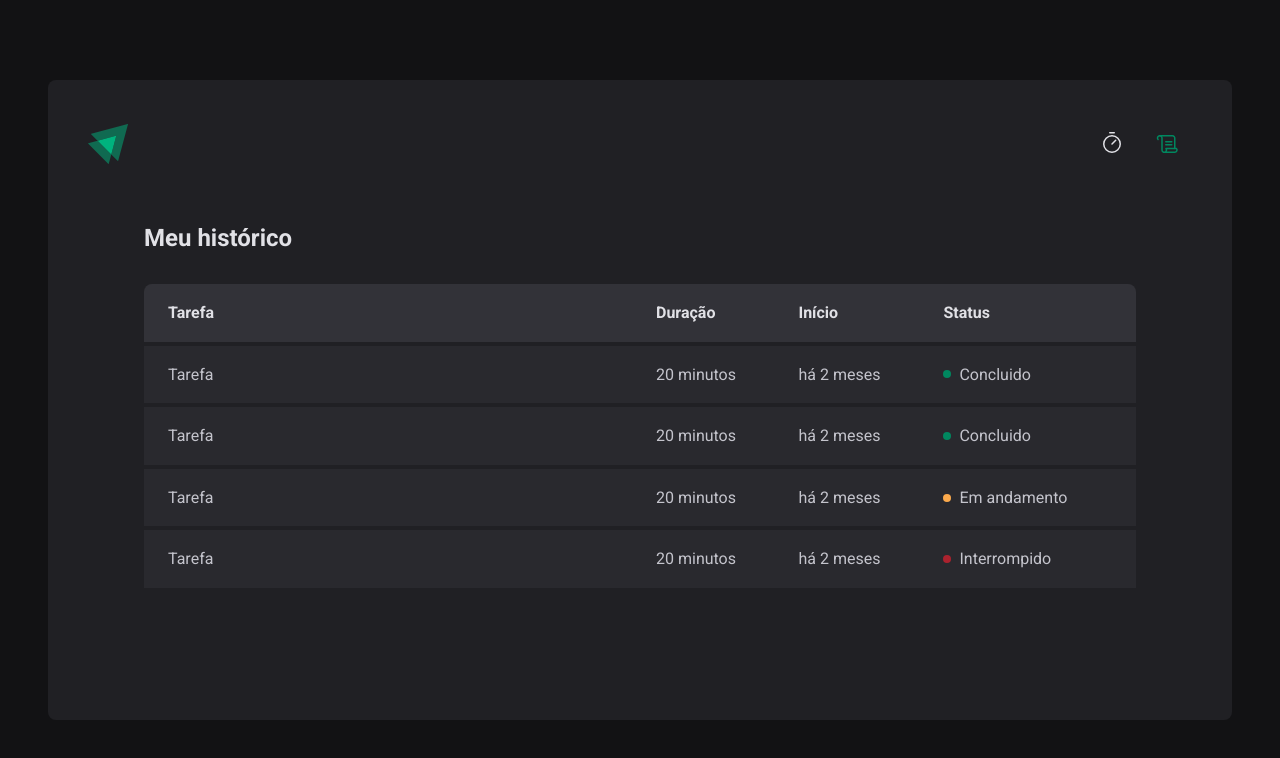
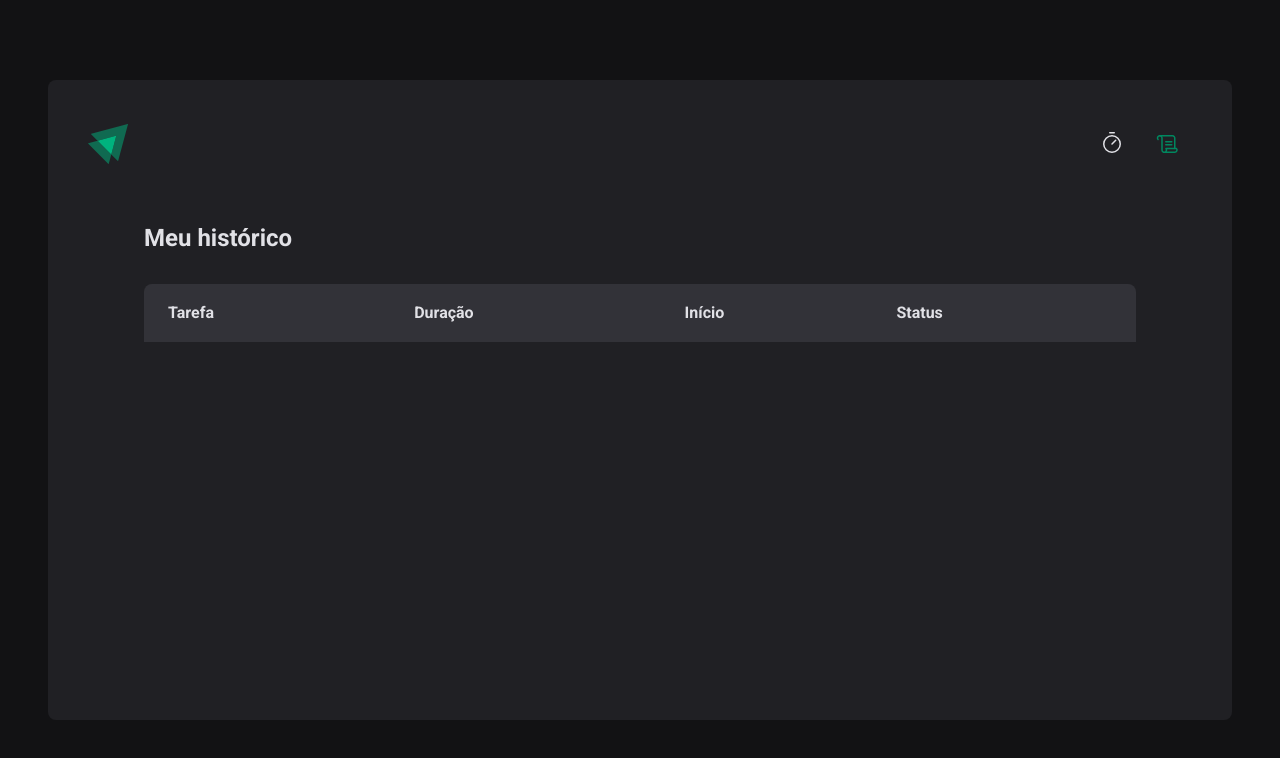
Before and after one commit to domzinhuu/02-ignite-timer, a React (Vite) app: page /history in a window 1280 px wide. Shown: the top 758 px of the page. Built offline with nearby package versions, Linux system fonts and the light colour scheme.

Commit message:
feat: terminando aplicação ignite timer

```diff
--- a/package.json
+++ b/package.json
@@ -12,6 +12,7 @@
   "dependencies": {
     "@hookform/resolvers": "^3.1.0",
     "date-fns": "^2.30.0",
+    "immer": "^10.0.2",
     "phosphor-react": "^1.4.1",
     "react": "^18.2.0",
     "react-dom": "^18.2.0",
--- a/src/App.tsx
+++ b/src/App.tsx
@@ -3,12 +3,15 @@ import { defaultTheme } from './styles/themes/default'
 import { GlobalStyle } from './styles/themes/global'
 import { Router } from './Router'
 import { BrowserRouter } from 'react-router-dom'
+import { CycleContextProvider } from './contexts/CycleContext'
 
 export function App() {
   return (
     <ThemeProvider theme={defaultTheme}>
       <BrowserRouter>
-        <Router />
+        <CycleContextProvider>
+          <Router />
+        </CycleContextProvider>
       </BrowserRouter>
 
       <GlobalStyle />
--- a/src/contexts/CycleContext.ts
+++ /dev/null
@@ -1,17 +0,0 @@
-import { createContext } from 'react'
-export interface Cycle {
-  id: string
-  task: string
-  minutesAmount: number
-  startDate: Date
-  interruptDate?: Date
-  finishedDate?: Date
-}
-
-interface CycleContextProps {
-  activeCycle: Cycle | undefined
-  cycles: Cycle[]
-  activeCycleId: string | null
-  markCurrentCycleAsFinished: () => void
-}
-export const CycleContext = createContext({} as CycleContextProps)
--- /dev/null
+++ b/src/contexts/CycleContext.tsx
@@ -0,0 +1,100 @@
+import { createContext, useEffect, useReducer, useState } from 'react'
+import { Cycle, cycleReducer } from '../reducers/cycles/reducer'
+import {
+  addNewCyclesAction,
+  interruptCycleAction,
+  markCurrentCycleAsFinishedAction,
+} from '../reducers/cycles/actions'
+import { differenceInSeconds } from 'date-fns'
+
+interface NewCicleForm {
+  task: string
+  minutesAmount: number
+}
+
+interface CycleContextProps {
+  activeCycle: Cycle | undefined
+  cycles: Cycle[]
+  activeCycleId: string | null
+  amountSecondsPassed: number
+  markCurrentCycleAsFinished: () => void
+  createNewCycle: (data: NewCicleForm) => void
+  interruptCycle: () => void
+  updateSecondsPassed: (seconds: number) => void
+}
+
+export const CycleContext = createContext({} as CycleContextProps)
+
+export const CycleContextProvider = ({ children }: any) => {
+  const [cyclesState, dispatch] = useReducer(
+    cycleReducer,
+    {
+      cycles: [],
+      activeCycleId: null,
+    },
+    (innitalState) => {
+      const storedStateAsJson = localStorage.getItem(
+        '@ignite-time:cycle-state-1.0.0',
+      )
+
+      if (storedStateAsJson) {
+        return JSON.parse(storedStateAsJson)
+      } else {
+        return innitalState
+      }
+    },
+  )
+  const { cycles, activeCycleId } = cyclesState
+  const activeCycle = cycles.find((cycle) => cycle.id === activeCycleId)
+
+  const [amountSecondsPassed, setAmountSecondsPassed] = useState<number>(() => {
+    if (activeCycle) {
+      return differenceInSeconds(new Date(), new Date(activeCycle.startDate))
+    }
+
+    return 0
+  })
+  useEffect(() => {
+    const stateJSON = JSON.stringify(cyclesState)
+    localStorage.setItem('@ignite-time:cycle-state-1.0.0', stateJSON)
+  }, [cyclesState])
+
+  function markCurrentCycleAsFinished() {
+    dispatch(markCurrentCycleAsFinishedAction())
+  }
+
+  function createNewCycle(data: NewCicleForm) {
+    const newCycle: Cycle = {
+      id: String(Date.now()),
+      task: data.task,
+      minutesAmount: data.minutesAmount,
+      startDate: new Date(),
+    }
+    dispatch(addNewCyclesAction(newCycle))
+  }
+
+  function interruptCycle() {
+    dispatch(interruptCycleAction())
+  }
+
+  function updateSecondsPassed(seconds: number) {
+    setAmountSecondsPassed(seconds)
+  }
+
+  return (
+    <CycleContext.Provider
+      value={{
+        activeCycle,
+        cycles,
+        activeCycleId,
+        amountSecondsPassed,
+        markCurrentCycleAsFinished,
+        createNewCycle,
+        interruptCycle,
+        updateSecondsPassed,
+      }}
+    >
+      {children}
+    </CycleContext.Provider>
+  )
+}
--- a/src/pages/History/index.tsx
+++ b/src/pages/History/index.tsx
@@ -1,6 +1,12 @@
+import { useContext } from 'react'
 import { HistoryContainer, HistoryList, Status } from './style'
+import { formatDistanceToNow } from 'date-fns'
+import ptBr from 'date-fns/locale/pt-BR'
+import { CycleContext } from '../../contexts/CycleContext'
+import { Cycle } from '../../reducers/cycles/reducer'
+export function History() {
+  const { cycles, activeCycle } = useContext(CycleContext)
 
-export function History() {
   return (
     <HistoryContainer>
       <h1>Meu histórico</h1>
@@ -17,41 +23,31 @@ export function History() {
           </thead>
 
           <tbody>
-            <tr>
-              <td>Tarefa</td>
-              <td>20 minutos</td>
-              <td>há 2 meses</td>
-              <td>
-                <Status statusColor="green">Concluido</Status>
-              </td>
-            </tr>
+            {cycles.map((cycle: Cycle) => (
+              <tr key={cycle.id}>
+                <td>{cycle.task}</td>
+                <td>{cycle.minutesAmount} minutos</td>
+                <td>
+                  {formatDistanceToNow(new Date(cycle.startDate), {
+                    addSuffix: true,
+                    locale: ptBr,
+                  })}
+                </td>
+                <td>
+                  {cycle.finishedDate && (
+                    <Status statusColor="green">Concluido</Status>
+                  )}
 
-            <tr>
-              <td>Tarefa</td>
-              <td>20 minutos</td>
-              <td>há 2 meses</td>
-              <td>
-                <Status statusColor="green">Concluido</Status>
-              </td>
-            </tr>
+                  {cycle.interruptDate && (
+                    <Status statusColor="red"> Interrompido</Status>
+                  )}
 
-            <tr>
-              <td>Tarefa</td>
-              <td>20 minutos</td>
-              <td>há 2 meses</td>
-              <td>
-                <Status statusColor="yellow">Em andamento</Status>
-              </td>
-            </tr>
-
-            <tr>
-              <td>Tarefa</td>
-              <td>20 minutos</td>
-              <td>há 2 meses</td>
-              <td>
-                <Status statusColor="red">Interrompido</Status>
-              </td>
-            </tr>
+                  {cycle.id === activeCycle?.id && (
+                    <Status statusColor="yellow"> Andamento</Status>
+                  )}
+                </td>
+              </tr>
+            ))}
           </tbody>
         </table>
       </HistoryList>
--- a/src/pages/Home/components/NewCycleForm/index.tsx
+++ b/src/pages/Home/components/NewCycleForm/index.tsx
@@ -1,6 +1,6 @@
 import { useContext } from 'react'
 import { FormContainer, MinutesAmountInput, TaskInput } from './styles'
-import { CycleContext } from '../../../../contexts/CycleContext'
+import { CycleContext } from '../../../../contexts/CycleContext.tsx'
 import { useFormContext } from 'react-hook-form'
 
 export function NewCycleForm() {
--- a/src/pages/Home/index.tsx
+++ b/src/pages/Home/index.tsx
@@ -7,10 +7,10 @@ import {
   StartCoutdownButton,
   StopCoutdownButton,
 } from './styles'
-import { useState } from 'react'
 import { NewCycleForm } from './components/NewCycleForm'
 import { CountyDown } from './components/Countdown'
-import { Cycle, CycleContext } from '../../contexts/CycleContext'
+import { CycleContext } from '../../contexts/CycleContext.tsx'
+import { useContext } from 'react'
 
 const newCicleFormValidationSchema = zod.object({
   task: zod.string().min(1, 'Informe a tarefa'),
@@ -20,11 +20,8 @@ const newCicleFormValidationSchema = zod.object({
 type NewCicleFormData = zod.infer<typeof newCicleFormValidationSchema>
 
 export function Home() {
-  const [cycles, setCycles] = useState<Cycle[]>([])
-  const [activeCycleId, setActiveCycleId] = useState<string | null>(null)
-
-  const activeCycle = cycles.find((cycle) => cycle.id === activeCycleId)
-
+  const { activeCycle, createNewCycle, interruptCycle } =
+    useContext(CycleContext)
   const newCycleForm = useForm<NewCicleFormData>({
     resolver: zodResolver(newCicleFormValidationSchema),
     defaultValues: {
@@ -34,45 +31,12 @@ export function Home() {
   })
 
   function handleCreateNewCicle(data: NewCicleFormData) {
-    const newCycle: Cycle = {
-      id: String(Date.now()),
-      task: data.task,
-      minutesAmount: data.minutesAmount,
-      startDate: new Date(),
-    }
-
-    setActiveCycleId(newCycle.id)
-    setCycles((prevState) => [...prevState, newCycle])
+    createNewCycle(data)
     reset()
   }
 
   function handleInterruptCycle() {
-    setCycles((prevState) => {
-      const newCycles = prevState.map((cycle) => {
-        if (cycle.id === activeCycleId) {
-          cycle.interruptDate = new Date()
-        }
-
-        return cycle
-      })
-      return newCycles
-    })
-
-    setActiveCycleId(null)
-  }
-
-  function markCurrentCycleAsFinished(): void {
-    setCycles((prevState: Cycle[]) => {
-      const newCycles = prevState.map((cycle) => {
-        if (cycle.id === activeCycleId) {
-          cycle.finishedDate = new Date()
-        }
-
-        return cycle
-      })
-      return newCycles
-    })
-    setActiveCycleId(null)
+    interruptCycle()
   }
 
   const { handleSubmit, watch, reset } = newCycleForm
@@ -80,14 +44,6 @@ export function Home() {
   const isSubmitDisabled = !task
 
   return (
-    <CycleContext.Provider
-      value={{
-        activeCycle,
-        cycles,
-        markCurrentCycleAsFinished,
-        activeCycleId,
-      }}
-    >
     <HomeContainer>
       <form onSubmit={handleSubmit(handleCreateNewCicle)}>
         <FormProvider {...newCycleForm}>
@@ -109,6 +65,5 @@ export function Home() {
         )}
       </form>
     </HomeContainer>
-    </CycleContext.Provider>
   )
 }
--- /dev/null
+++ b/src/reducers/cycles/actions.ts
@@ -0,0 +1,19 @@
+import { Cycle } from './reducer'
+
+export enum CycleActionTypes {
+  CREATE = 'CREATE',
+  INTERRUPT = 'INTERRUPT',
+  MARK_CURRENT_CYCLE_AS_FINISHED = 'MARK_CURRENT_CYCLE_AS_FINISHED',
+}
+
+export function addNewCyclesAction(newCycle: Cycle) {
+  return { type: CycleActionTypes.CREATE, payload: newCycle }
+}
+
+export function interruptCycleAction() {
+  return { type: CycleActionTypes.INTERRUPT }
+}
+
+export function markCurrentCycleAsFinishedAction() {
+  return { type: CycleActionTypes.MARK_CURRENT_CYCLE_AS_FINISHED }
+}
--- /dev/null
+++ b/src/reducers/cycles/reducer.ts
@@ -0,0 +1,61 @@
+import { CycleActionTypes } from './actions'
+import { produce } from 'immer'
+
+export interface Cycle {
+  id: string
+  task: string
+  minutesAmount: number
+  startDate: Date
+  interruptDate?: Date
+  finishedDate?: Date
+}
+
+interface CycleState {
+  cycles: Cycle[]
+  activeCycleId: string | null
+}
+
+export function cycleReducer(
+  state: CycleState,
+  action: { type: CycleActionTypes; payload?: any },
+) {
+  switch (action.type) {
+    case CycleActionTypes.CREATE:
+      return produce(state, (draft) => {
+        draft.cycles.push(action.payload)
+        draft.activeCycleId = action.payload.id
+      })
+
+    case CycleActionTypes.INTERRUPT: {
+      const currentCycleIndex = state.cycles.findIndex(
+        (c) => c.id === state.activeCycleId,
+      )
+
+      if (currentCycleIndex < 0) {
+        return state
+      }
+
+      return produce(state, (draft) => {
+        draft.cycles[currentCycleIndex].interruptDate = new Date()
+        draft.activeCycleId = null
+      })
+    }
+
+    case CycleActionTypes.MARK_CURRENT_CYCLE_AS_FINISHED: {
+      const currentCycleIndex = state.cycles.findIndex(
+        (c) => c.id === state.activeCycleId,
+      )
+      if (currentCycleIndex < 0) {
+        return state
+      }
+
+      return produce(state, (draft) => {
+        draft.cycles[currentCycleIndex].finishedDate = new Date()
+        draft.activeCycleId = null
+      })
+    }
+
+    default:
+      return state
+  }
+}
```
Also changed, not shown: src/pages/Home/components/Countdown/index.tsx (+40 -36 lines), src/pages/Home/styles.ts (+0 -24 lines), .eslintrc.json, 1 other file (tests, documents, lock files or other folders). Lines whose indentation alone changed are shown as unchanged.
